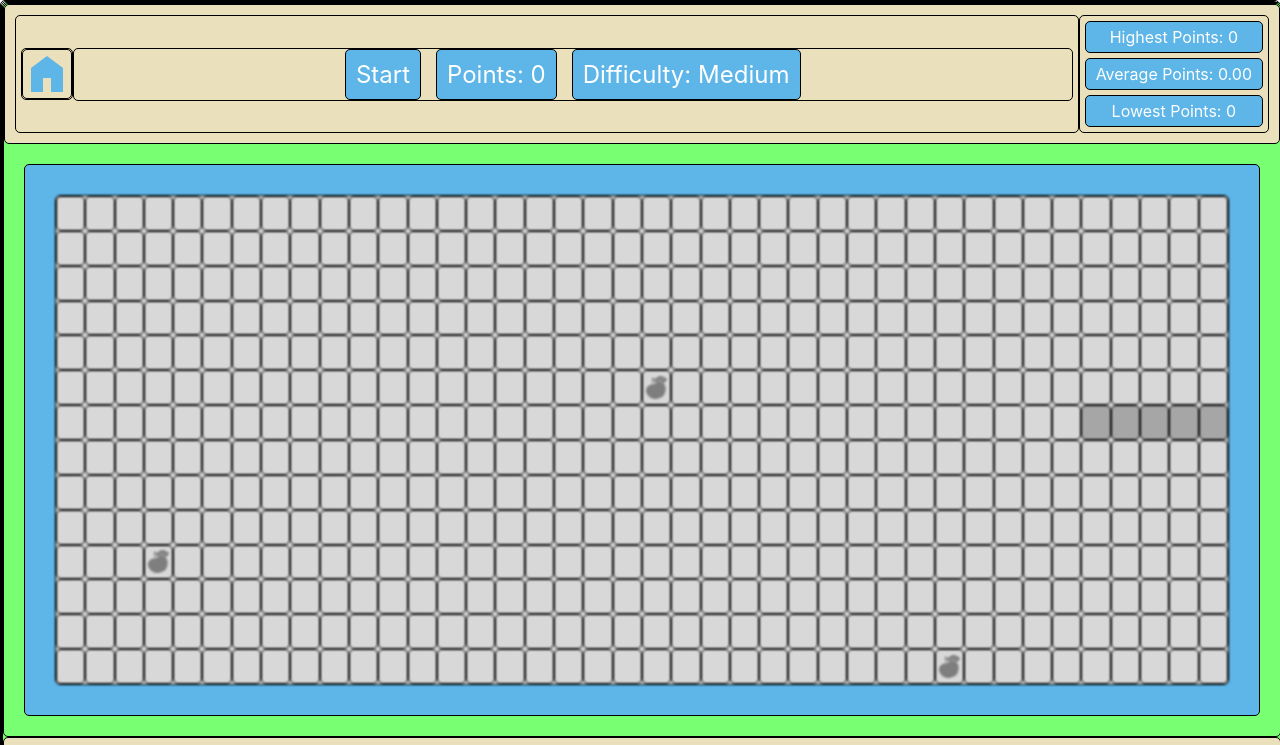
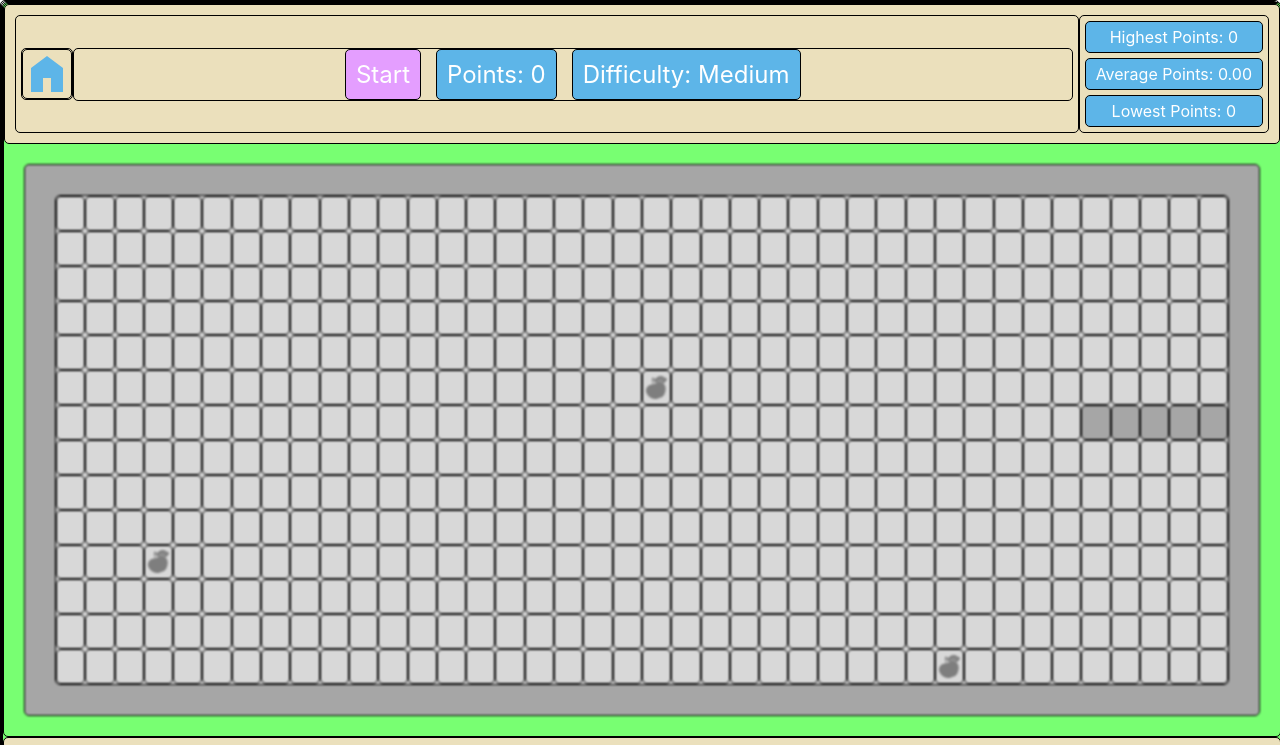
Before and after one commit to pelnik/arcade, a website with bundled scripts: page index.html in a window 1280 px wide. Both pictures are taken after a click on the button "Start". Shown: the top 745 px of the page. Built offline with nearby package versions, Linux system fonts and the light colour scheme.

Commit message:
updated start button look based on game state

```diff
--- a/index.css
+++ b/index.css
@@ -73,7 +73,7 @@ a {
   padding: 5px;
 }
 
-#game-header-buttons button, #game-header-buttons p, #game-header-buttons select {
+#game-header-buttons > * {
   background-color: #5DB5E8;
   color: white;
   padding: 10px;
@@ -104,6 +104,10 @@ a {
 
 #game-header-buttons {
   font-size: x-large;
+}
+
+#start-button.start-button-not-started {
+  background-color: #E49EFF;
 }
 
 
--- a/index.html
+++ b/index.html
@@ -17,7 +17,7 @@
             <img src="./Media/home_icon.svg" />
           </button>
           <div id="game-header-buttons">
-            <button id="start-button">
+            <button class="start-button-not-started" id="start-button">
               Start
             </button>
             <p id="points">Points: 0</p>
--- a/index.js
+++ b/index.js
@@ -28,7 +28,9 @@ const pointsHistory = [];
 const boxMapToPos = {};
 const posMapToBox = {};
 
+const gameWall = document.querySelector('#game-wall');
 const gameContentElement = document.querySelector('#game-content');
+const startButton = document.querySelector('#start-button');
 const pointsElement = document.querySelector('#points');
 const difficultyElement = document.querySelector('#select-difficulty');
 const highestPointsElement = document.querySelector('#highest-points');
@@ -228,7 +230,9 @@ let gameLoop;
 function endGame() {
   stateGameOver = true;
   stateRunning = 'not running';
-  gameContentElement.classList.add('gameEnd');
+  lastKeypress = null;
+  gameWall.classList.add('gameEnd');
+  startButton.classList.add('start-button-not-started');
   clearInterval(gameLoop);
   addStatHistory(points);
   updateStatsElement();
@@ -247,7 +251,8 @@ function runGameLoop() {
 }
 
 function startGame() {
-  gameContentElement.classList.remove('gameEnd');
+  gameWall.classList.remove('gameEnd');
+  startButton.classList.remove('start-button-not-started');
   gameLoop = setInterval(runGameLoop, gameSpeed);
   stateRunning = 'running';
   stateGameOver = false;
@@ -277,7 +282,6 @@ function startHandler() {
   }
 }
 
-const startButton = document.querySelector('#start-button');
 startButton.addEventListener('click', startHandler);
 
 // Event listener setup for difficulty
```
